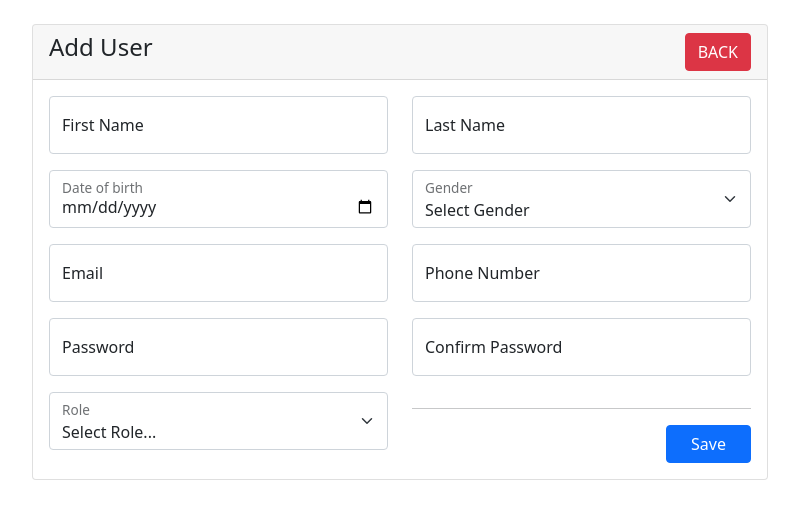
After one commit to compranicles/hotelsystem, a CodeIgniter 4 app: template app/Views/user/add.php in a window 1280 px wide. The commit adds this page. Shown: the top 519 px of the page, without its empty margins (240-1039 px from the left). Run offline with PHP 8.4 and a stand-in for CodeIgniter, Linux system fonts and the light colour scheme; the template is opened without the code that fills it, so the values that code supplies are empty; some libraries are stand-ins or nearby versions.

Commit message:
users module finished except login and registration

```diff
--- a/app/Config/Routes.php
+++ b/app/Config/Routes.php
@@ -45,7 +45,6 @@ $routes->add('payment/type', 'PaymentType::index');
 $routes->add('payment/type/add', 'PaymentType::add');
 $routes->add('payment/type/(:any)/delete', 'PaymentType::delete/$1');
 $routes->add('payment/type/(:any)/edit', 'PaymentType::edit/$1');
-
 /*
  * --------------------------------------------------------------------
  * Additional Routing
--- a/app/Controllers/Role.php
+++ b/app/Controllers/Role.php
@@ -54,7 +54,7 @@ class Role extends BaseController{
         }
     }
 
-    public function selectPermission($id=null) {
+    public function permission($id=null) {
 
         $permission = new PermissionModel();
         $roleperm = new RolePermModel();
@@ -71,14 +71,14 @@ class Role extends BaseController{
             'permission_id' => $permission_id
         ];
         if($roleperm->save($data) === true){
-            return redirect()->to(base_url().'/role/selectpermission/'.$role_id);
+            return redirect()->to(base_url().'/role/permission/'.$role_id);
         }
     }
 
     public function removePermissionToRole($role_id= null, $rope_id= null){
         $roleperm = new RolePermModel();
         if($roleperm->where('role_perm_id', $rope_id)->delete()){
-            return redirect()->to(base_url().'/role/selectpermission/'.$role_id);
+            return redirect()->to(base_url().'/role/permission/'.$role_id);
         }
     }
 }
--- a/app/Views/reservation/api.php
+++ b/app/Views/reservation/api.php
@@ -53,7 +53,7 @@
     var month = new Date().getMonth();
     var day = new Date().getDate();
     var dateMin = new Date(year, month, day);
-    var dateMax = new Date(year+1, month, day+1);
+    var dateMax = new Date(year+1, month, day);
 
     const picker = new Litepicker({
         element: document.getElementById('start-date'),
@@ -72,6 +72,7 @@
         numberOfMonths: 2,
         minDate: dateMin,
         maxDate: dateMax,
+        firstDay: 0
     });
 
     picker.setDateRange(today, tomorrow, false);
--- a/app/Views/role/index.php
+++ b/app/Views/role/index.php
@@ -27,7 +27,7 @@
                                         <td><?= $role['name']?></td>
                                         <td><?= $role['description']?></td>
                                         <td>
-                                            <a href="<?= base_url().'/role/selectpermission/'.$role['role_id']?>" class="btn btn-primary me-2">Permissions</a>
+                                            <a href="<?= base_url().'/role/permission/'.$role['role_id']?>" class="btn btn-primary me-2">Permissions</a>
                                             <a href="<?= base_url().'/role/edit/'.$role['role_id'] ?>" class="btn btn-warning me-2">Update</a>
                                             <a href="<?= base_url().'/role/delete/'.$role['role_id'] ?>" class="btn btn-danger">Delete</a>
                                         </td>
--- a/app/Views/template/layout.php
+++ b/app/Views/template/layout.php
@@ -10,19 +10,21 @@
     <link rel="stylesheet" href="https://cdn.jsdelivr.net/npm/bootstrap-icons@1.5.0/font/bootstrap-icons.css">
     <link rel="stylesheet" href="/style.css">
 
+
     <script src="https://ajax.googleapis.com/ajax/libs/jquery/3.5.1/jquery.min.js"></script>
     <link rel="stylesheet" type="text/css" href="https://cdn.datatables.net/v/bs5/jq-3.3.1/dt-1.10.25/datatables.min.css"/>
     <script type="text/javascript" src="https://cdn.datatables.net/v/bs5/jq-3.3.1/dt-1.10.25/datatables.min.js"></script>
-
+    <script src="https://cdn.jsdelivr.net/npm/bootstrap@5.0.1/dist/js/bootstrap.bundle.min.js" integrity="sha384-gtEjrD/SeCtmISkJkNUaaKMoLD0//ElJ19smozuHV6z3Iehds+3Ulb9Bn9Plx0x4" crossorigin="anonymous"></script>
+    <script src="https://cdn.jsdelivr.net/npm/@popperjs/core@2.9.2/dist/umd/popper.min.js" integrity="sha384-IQsoLXl5PILFhosVNubq5LC7Qb9DXgDA9i+tQ8Zj3iwWAwPtgFTxbJ8NT4GN1R8p" crossorigin="anonymous"></script>
+    <script src="https://cdn.jsdelivr.net/npm/bootstrap@5.0.1/dist/js/bootstrap.min.js" integrity="sha384-Atwg2Pkwv9vp0ygtn1JAojH0nYbwNJLPhwyoVbhoPwBhjQPR5VtM2+xf0Uwh9KtT" crossorigin="anonymous"></script>
+    <script src="https://cdnjs.cloudflare.com/ajax/libs/jquery-validate/1.19.3/jquery.validate.js"></script>
+    <script src="https://cdnjs.cloudflare.com/ajax/libs/jquery-validate/1.19.3/additional-methods.js"></script>
     <title>Hotel Reservation System</title>
 </head>
     <body>
 
         <?= $this->renderSection("content"); ?>
 
-        <script src="https://cdn.jsdelivr.net/npm/bootstrap@5.0.1/dist/js/bootstrap.bundle.min.js" integrity="sha384-gtEjrD/SeCtmISkJkNUaaKMoLD0//ElJ19smozuHV6z3Iehds+3Ulb9Bn9Plx0x4" crossorigin="anonymous"></script>
-        <script src="https://cdn.jsdelivr.net/npm/@popperjs/core@2.9.2/dist/umd/popper.min.js" integrity="sha384-IQsoLXl5PILFhosVNubq5LC7Qb9DXgDA9i+tQ8Zj3iwWAwPtgFTxbJ8NT4GN1R8p" crossorigin="anonymous"></script>
-        <script src="https://cdn.jsdelivr.net/npm/bootstrap@5.0.1/dist/js/bootstrap.min.js" integrity="sha384-Atwg2Pkwv9vp0ygtn1JAojH0nYbwNJLPhwyoVbhoPwBhjQPR5VtM2+xf0Uwh9KtT" crossorigin="anonymous"></script>
 
 
     </body>
--- /dev/null
+++ b/app/Views/user/add.php
@@ -0,0 +1,45 @@
+<?= $this->extend('template/layout');?>
+
+<?= $this->section('content');?>
+
+<div class="container mt-4">
+    <div class="row justify-content-center">
+        <div class="col-md-8">
+            <div class="card">
+                <div class="card-header">
+                    <h4>
+                        Add User
+                        <a href="<?= base_url().'/user'?>" class="btn btn-danger float-end">BACK</a>
+                    </h4>
+                </div>
+                <div class="card-body">
+                    <?= form_open('','id="user_form"')?>
+                        <form id="user_form">
+                            <?= $this->include('user/form')?>
+                            <div class="row">
+                                <div class="col-md-6">
+                                    <div class="form-floating">
+                                        <select name="role" id="role" class="form-select pb-1">
+                                            <option value="">Select Role...</option>
+                                            <?php foreach($roles as $role): ?>
+                                            <option value="<?= $role['role_id']?>"><?= $role['name']?></option>
+                                            <?php endforeach; ?>
+                                        </select>
+                                        <label for="role">Role</label>
+                                        <small></small>
+                                    </div>
+                                </div>
+                                <div class="col-md-6">
+                                    <hr>
+                                    <input type="submit" id="submit" value="Save" class="btn btn-primary px-4 float-end">
+                                </div>
+                            </div>
+                        </form>
+                    <?= form_close()?>
+                </div>
+            </div>
+        </div>
+    </div>
+</div>
+<script src="/js/validator.js"></script>
+<?= $this->endSection()?>
--- /dev/null
+++ b/app/Views/user/form.php
@@ -0,0 +1,79 @@
+<div class="row">
+    <div class="col-md-6">
+        <div class="form-floating mb-3">
+            <input type="text" name="first_name" id="first_name" placeholder="First Name" class="form-control" autocomplete="first_name"/>
+            <label for="first_name">First Name</label>
+        </div>
+    </div>
+    <div class="col-md-6">
+        <div class="form-floating mb-3">
+            <input type="text" name="last_name" id="last_name" placeholder="Last Name" class="form-control" autocomplete="last_name"/>
+            <label for="last_name">Last Name</label>
+        </div>
+    </div>
+</div>
+<div class="row">
+    <div class="col-md-6">
+        <div class="form-floating mb-3">
+            <input type="date" name="date_of_birth" id="date_of_birth" class="form-control"  autocomplete="date_of_birth" />
+            <label for="date_of_birth">Date of birth</label>
+        </div>
+    </div>
+    <div class="col-md-6">
+        <div class="form-floating mb-3">
+            <select name="gender" id="gender" class="form-select pb-1">
+                <option value="">Select Gender</option>
+                <option value="M">M</option>
+                <option value="F">F</option>
+                <option value="X">X</option>
+                <option value="S">Secret</option>
+            </select>
+            <label for="gender">Gender</label>
+        </div>
+    </div>
+</div>
+<div class="row">
+    <div class="col-md-6">
+        <div class="form-floating mb-3">
+            <input type="email" name="email" id="email" placeholder="Email" class="form-control"  autocomplete="email"/>
+            <label for="email">Email</label>
+        </div>
+    </div>
+    <div class="col-md-6">
+        <div class="form-floating mb-3">
+            <input type="text" id="phone_number" name="phone_number" placeholder="9891234567" class="form-control"  autocomplete="phone_number">
+            <label for="phone_number">Phone Number</label>
+        </div>
+    </div>
+</div>
+<div class="row" id="passwords_row">
+    <div class="col-md-6">
+        <div class="form-floating mb-3">
+            <input type="password" name="password" id="password" placeholder="password" class="form-control" >
+            <label for="password">Password</label>
+        </div>
+    </div>
+    <div class="col-md-6">
+        <div class="form-floating mb-3">
+            <input type="password" name="cpassword" id="cpassword" placeholder="cpassword" class="form-control" >
+            <label for="cpassword">Confirm Password</label>
+        </div>
+    </div>
+</div>
+<script src="https://cdn.jsdelivr.net/npm/litepicker/dist/litepicker.js"></script>
+<script>
+    const today = new Date();
+
+    var year = new Date().getFullYear();
+    var month = new Date().getMonth();
+    var day = new Date().getDate();
+    var dateMin = new Date(year-100, month, day);
+    var dateMax = new Date(year-18, month, day);
+
+    const picker = new Litepicker({
+        element: document.getElementById('date_of_birth'),
+        dropdowns: {"minYear":year-100,"maxYear":year-18,"months":true,"years":true},
+        minDate: dateMin,
+        maxDate: dateMax,
+    });
+</script>
--- /dev/null
+++ b/public/js/validator.js
@@ -0,0 +1,78 @@
+$("#user_form").validate({
+	rules:{
+		first_name:{
+			required: true,
+			minlength: 2,
+		},
+		last_name:{
+			required: true,
+			minlength: 2,
+		},
+		date_of_birth:{
+			required: true,
+			dateISO: true,
+		},
+		gender:{
+			required: true,
+		},
+		email:{
+			required: true,
+			email: true,
+			remote: {
+				url: "/user/checkemail",
+				type: "post"
+			}
+		},
+		phone_number:{
+			required: true,
+			digits: true,
+		},
+		password: {
+			required: true,
+			minlength: 8
+		},
+		cpassword: {
+			required: true,
+			minlength: 8,
+			equalTo: "#password"
+		},
+		role: {
+			required: true,
+		},
+	},
+	messages:{
+		first_name:{
+			required: "First name is required",
+			min: "First name must have atleast 2 characters"
+		},
+		last_name:{
+			required: "First name is required",
+			min: "First name must have atleast 2 characters"
+		},
+		date_of_birth:{
+			required: "Your date of birth is required",
+		},
+		gender:{
+			required: "Your gender is required",
+		},
+		email:{
+			required: "Your email is required",
+			remote: "This email already exist",
+		},
+		phone_number:{
+			required: "Phone number is required",
+		},
+		password:{
+			required: "Your password is required",
+		},
+		cpassword:{
+			required: "Please type again your password",
+		},
+		role:{
+			required: "Please select the role",
+		}
+
+	},
+	errorElement: "small",
+	errorClass: "text-danger",
+});
```
Also changed, not shown: app/Controllers/User.php (added, +100 -0 lines), app/Models/RoleModel.php (+13 -0 lines), app/Models/UserAccessModel.php (added, +25 -0 lines), app/Models/UserModel.php (added, +49 -0 lines), app/Views/user/edit.php (added, +45 -0 lines), app/Views/user/index.php (added, +58 -0 lines), app/Views/user/registration.php (deleted, +0 -39 lines), app/Views/user/selectrole.php (added, +93 -0 lines), app/Views/user/view.php (added, +42 -0 lines).
